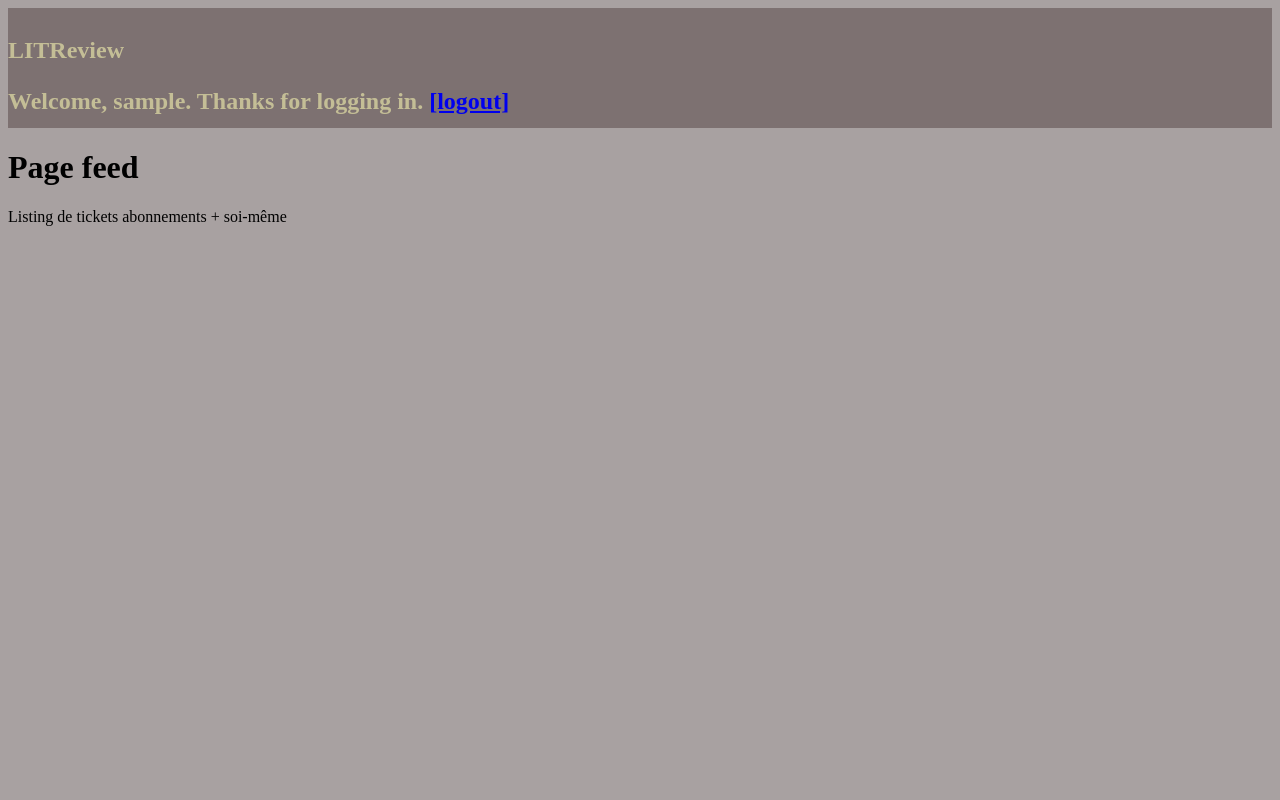
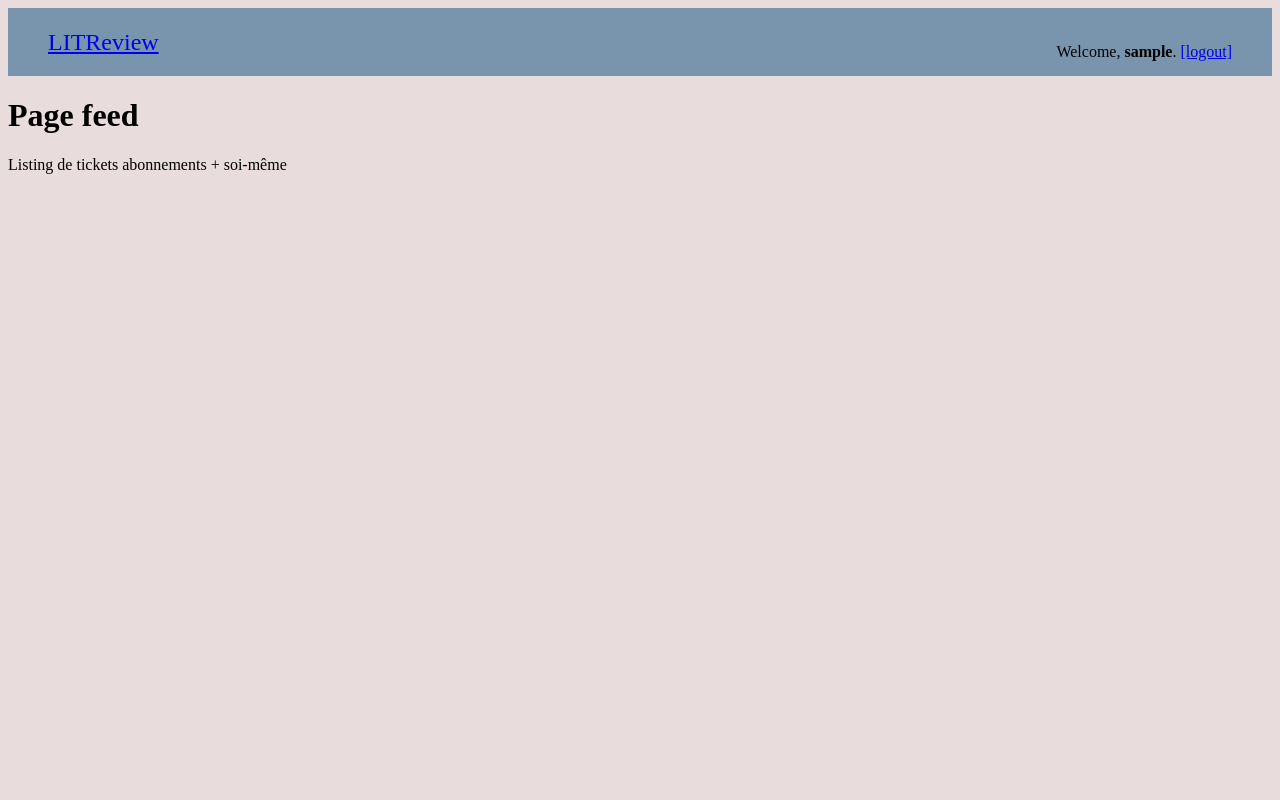
Before and after one commit to Tod92/Projet9, a Django app: page /feed/ in a window 1280 px wide. Run offline with Django 4.2, Linux system fonts and the light colour scheme; the visitor is signed in with stand-in values (Sample User, id 1); data that the repository does not hold is empty.

Commit message:
update header inspiré /admin avec css et mise à jour base.html

```diff
--- a/litreview/authentication/models.py
+++ b/litreview/authentication/models.py
@@ -5,4 +5,4 @@ from django.contrib.auth.models import AbstractUser
 
 class User(AbstractUser):
 
-    profile_photo = models.ImageField(verbose_name='Photo de profil')
+    profile_photo = models.ImageField(blank=True,verbose_name='Photo de profil')
--- a/litreview/feed/admin.py
+++ b/litreview/feed/admin.py
@@ -1,6 +1,8 @@
 from django.contrib import admin
 
 from feed.models import Ticket, Review
+from authentication.models import User
+
 # Register your models here.
 
 class TicketAdmin(admin.ModelAdmin):
@@ -11,3 +13,4 @@ class ReviewAdmin(admin.ModelAdmin):
 
 admin.site.register(Ticket, TicketAdmin)
 admin.site.register(Review, ReviewAdmin)
+admin.site.register(User)
--- a/litreview/feed/static/feed/styles.css
+++ b/litreview/feed/static/feed/styles.css
@@ -1,13 +1,49 @@
 body {
-  background: #a8a1a1;
+  background: #e8dcdc;
 }
 
-header {
+
+
+#container {
+  position: relative;
   width: 100%;
-  background: #7d7171;;
+  min-width: 980px;
+  padding: 0;
+  display: flex;
+  flex-direction: column;
+  height: 100%;
+}
+
+#branding {
+  float: left;
+}
+
+#header {
+  background-color: #7995ae;
+  width: auto;
+  height: auto;
+  display: flex;
+  justify-content: space-between;
+  align-items: center;
+  padding: 15px 40px;
+  color : 1;
+  overflow: hidden;
+}
+
+#user-tools {
+  float: right;
+  margin: 20px 0 0 20px;
+  text-align: right;
+}
+
+#branding h1 {
+  padding: 0;
+  margin: 0 20px 0 0;
+  font-weight: 300;
+  font-size: 1.5rem;
   color: rgb(196, 190, 150);
-  height: 115px;
-  padding-top: 5px;
-  font-weight: 700;
-  font-size: 1.5em;
 }
+
+#branding h1 a:visited {
+  color: rgb(196, 190, 150);
+}
--- a/litreview/feed/templates/feed/base.html
+++ b/litreview/feed/templates/feed/base.html
@@ -6,20 +6,27 @@
       <link rel="stylesheet" href="{% static 'feed/styles.css' %}" />
     </head>
     <body>
-      <header>
-        <p>LITReview</p>
+      <div id="container">
+        <div id="header">
+          <div id="branding">
+            <h1 id="site-name">
+              <a href="{% url 'feed' %}">LITReview</a>
+            </h1>
+          </div>
+          <div id="user-tools">
             {% if user.is_authenticated %}
-        <p>Welcome, {{ user.get_username }}. Thanks for logging in.
-        <a href="{% url 'logout' %}">[logout]</a></p>
-
+            Welcome, <strong>{{ user.get_username }}</strong>.
+            <a href="{% url 'logout' %}">[logout]</a>
             {% else %}
-        <p>Welcome, new user. Please log in.</p>
+            <p>You are not connected. Please log in.</p>
             {% endif %}
-      </header>
+          </div>
+        </div>
         <main>
           {% block content %}{% endblock %}
         </main>
         <footer>
         </footer>
+      </div>
     </body>
 </html>
--- a/litreview/feed/templates/feed/feed.html
+++ b/litreview/feed/templates/feed/feed.html
@@ -7,10 +7,13 @@
   <!-- TODO : liste des groupes -->
   <ul>
     {% for ticket in tickets %}
+    {% if ticket.user == user %}
     <li>
       <a href="{% url 'ticket' ticket.id %}">{{ ticket.title }}</a>
+      Crée par {{ ticket.user }}
       - <a href="{% url 'ticket-update' ticket.id %}">[modifier]</a>
     </li>
+    {% endif %}
     {% endfor %}
   </ul>
 {% endblock %}
```
Lines whose indentation alone changed are shown as unchanged.
